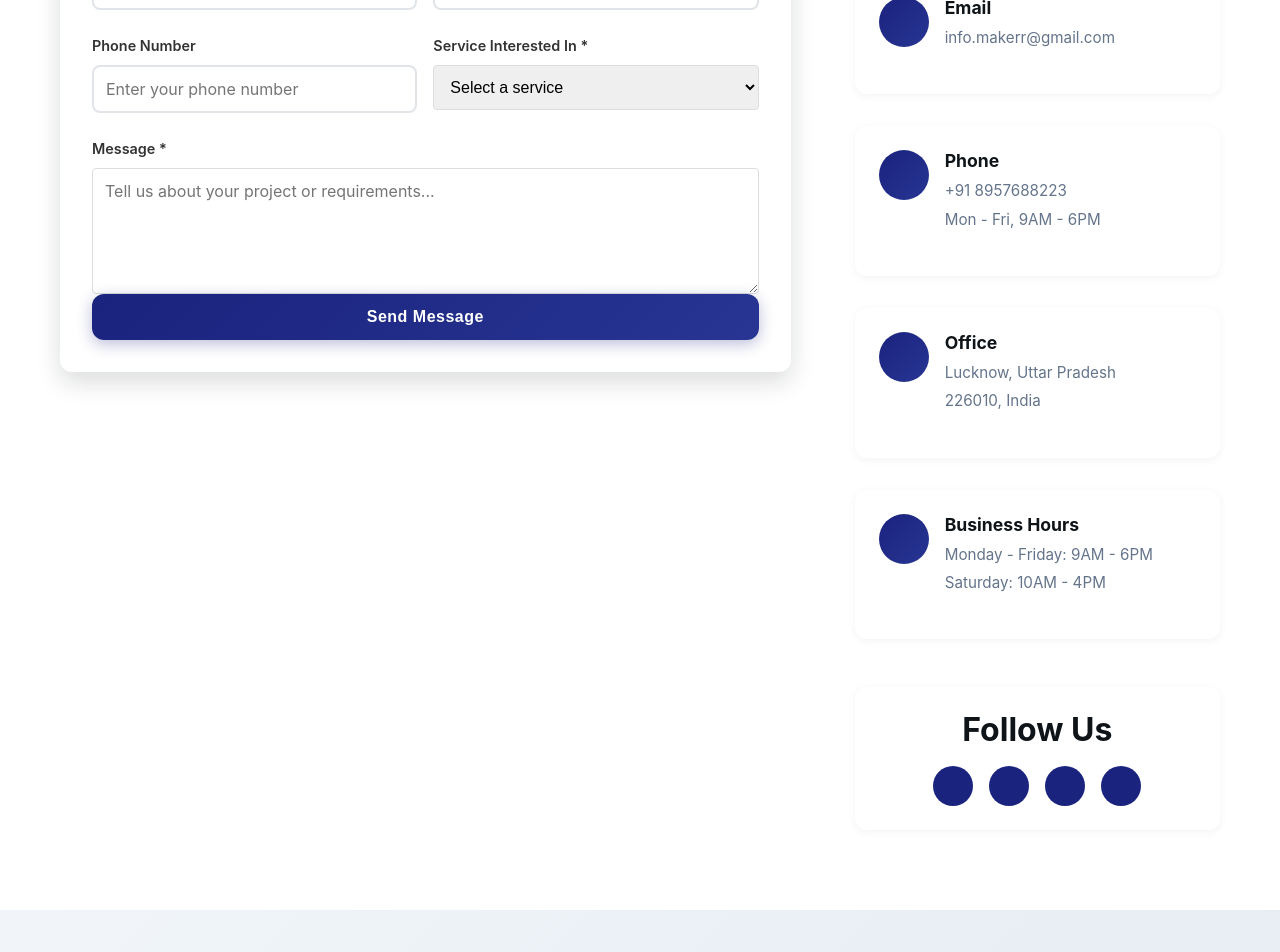
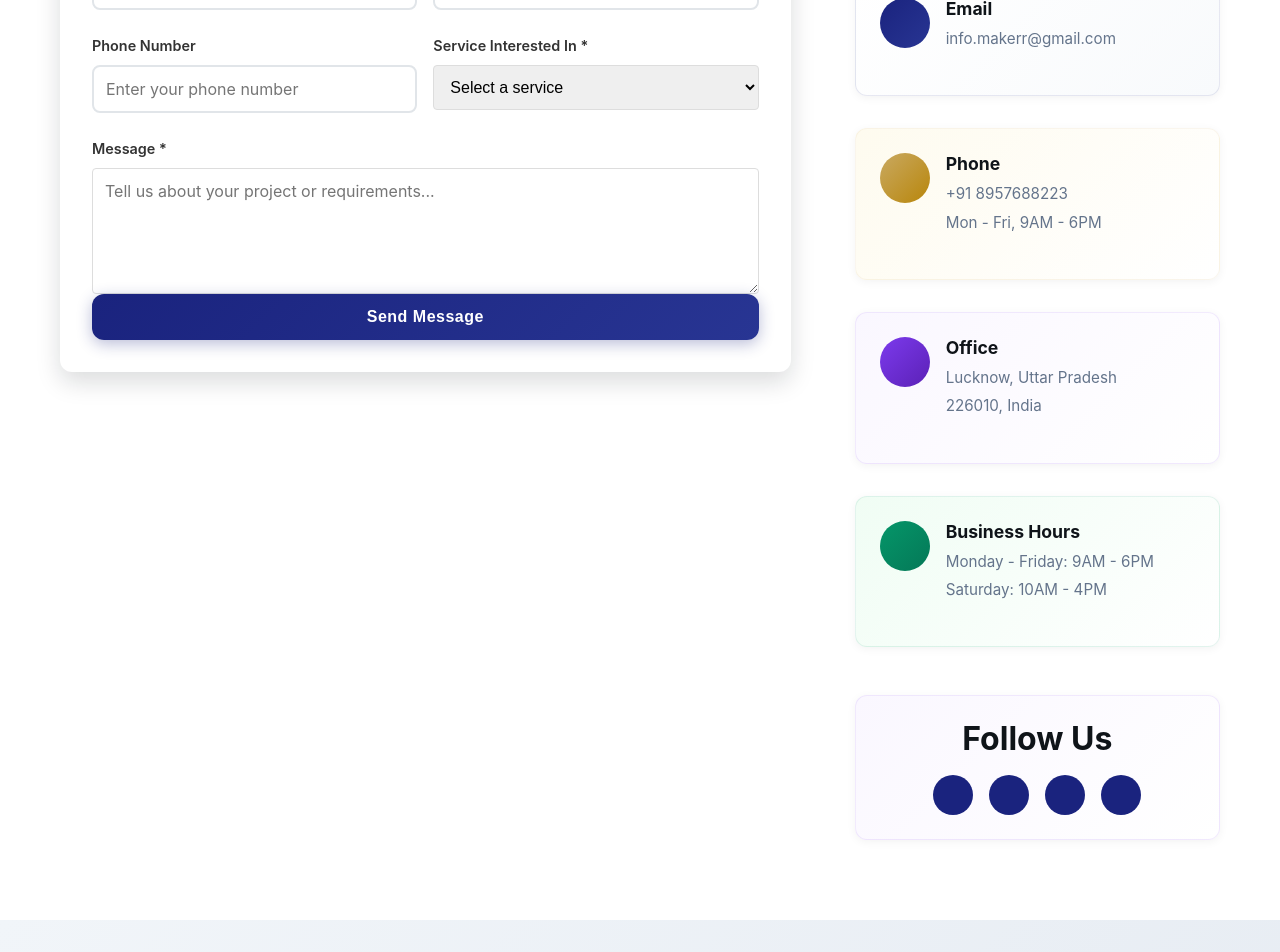
Before and after one commit to Harshit057/Makerr, a React (Create React App) app in the folder client/: page /contact in a window 1280 px wide. Shown: the part 720-1672 px from the top of the page. Built offline with nearby package versions, Linux system fonts and the light colour scheme; the HTML template or start-up script is replaced by a standard one.

Commit message:
new card components

```diff
--- a/client/src/App.css
+++ b/client/src/App.css
@@ -196,6 +196,43 @@ p {
   transform: scaleX(1);
 }
 
+/* Card Color Variations */
+.card:nth-child(4n+1) {
+  background: linear-gradient(135deg, #ffffff 0%, #f8fafc 100%);
+  border: 1px solid rgba(26, 35, 126, 0.1);
+}
+
+.card:nth-child(4n+1)::before {
+  background: var(--gradient);
+}
+
+.card:nth-child(4n+2) {
+  background: linear-gradient(135deg, #fefbef 0%, #ffffff 100%);
+  border: 1px solid rgba(201, 169, 97, 0.1);
+}
+
+.card:nth-child(4n+2)::before {
+  background: var(--gradient-gold);
+}
+
+.card:nth-child(4n+3) {
+  background: linear-gradient(135deg, #faf7ff 0%, #ffffff 100%);
+  border: 1px solid rgba(124, 58, 237, 0.1);
+}
+
+.card:nth-child(4n+3)::before {
+  background: var(--gradient-purple);
+}
+
+.card:nth-child(4n+4) {
+  background: linear-gradient(135deg, #f0fdf4 0%, #ffffff 100%);
+  border: 1px solid rgba(5, 150, 105, 0.1);
+}
+
+.card:nth-child(4n+4)::before {
+  background: linear-gradient(135deg, #059669 0%, #047857 100%);
+}
+
 /* Grid */
 .grid {
   display: grid;
--- a/client/src/admin/pages/Dashboard.css
+++ b/client/src/admin/pages/Dashboard.css
@@ -32,6 +32,68 @@
   display: flex;
   align-items: center;
   gap: 1rem;
+  position: relative;
+  overflow: hidden;
+  border: 1px solid rgba(15, 20, 25, 0.08);
+  transition: all 0.3s ease;
+}
+
+.stat-card::before {
+  content: '';
+  position: absolute;
+  top: 0;
+  left: 0;
+  right: 0;
+  height: 4px;
+  background: var(--gradient);
+  transform: scaleX(0);
+  transition: transform 0.3s ease;
+}
+
+.stat-card:hover {
+  transform: translateY(-4px);
+  box-shadow: 0 8px 20px rgba(0, 0, 0, 0.15);
+}
+
+.stat-card:hover::before {
+  transform: scaleX(1);
+}
+
+/* Stat Card Color Variations */
+.stat-card:nth-child(1) {
+  background: linear-gradient(135deg, #ffffff 0%, #f8fafc 100%);
+  border: 1px solid rgba(26, 35, 126, 0.1);
+}
+
+.stat-card:nth-child(1)::before {
+  background: var(--gradient);
+}
+
+.stat-card:nth-child(2) {
+  background: linear-gradient(135deg, #fefbef 0%, #ffffff 100%);
+  border: 1px solid rgba(201, 169, 97, 0.1);
+}
+
+.stat-card:nth-child(2)::before {
+  background: var(--gradient-gold);
+}
+
+.stat-card:nth-child(3) {
+  background: linear-gradient(135deg, #faf7ff 0%, #ffffff 100%);
+  border: 1px solid rgba(124, 58, 237, 0.1);
+}
+
+.stat-card:nth-child(3)::before {
+  background: var(--gradient-purple);
+}
+
+.stat-card:nth-child(4) {
+  background: linear-gradient(135deg, #f0fdf4 0%, #ffffff 100%);
+  border: 1px solid rgba(5, 150, 105, 0.1);
+}
+
+.stat-card:nth-child(4)::before {
+  background: linear-gradient(135deg, #059669 0%, #047857 100%);
 }
 
 .stat-icon {
@@ -43,6 +105,24 @@
   justify-content: center;
   background: var(--gradient);
   border-radius: 12px;
+  color: white;
+}
+
+/* Stat Icon Color Variations */
+.stat-card:nth-child(1) .stat-icon {
+  background: var(--gradient);
+}
+
+.stat-card:nth-child(2) .stat-icon {
+  background: var(--gradient-gold);
+}
+
+.stat-card:nth-child(3) .stat-icon {
+  background: var(--gradient-purple);
+}
+
+.stat-card:nth-child(4) .stat-icon {
+  background: linear-gradient(135deg, #059669 0%, #047857 100%);
 }
 
 .stat-content {
--- a/client/src/admin/pages/Login.css
+++ b/client/src/admin/pages/Login.css
@@ -8,12 +8,37 @@
 }
 
 .login-card {
-  background: white;
+  background: linear-gradient(135deg, #ffffff 0%, #f8fafc 100%);
   border-radius: 12px;
   padding: 3rem;
   box-shadow: 0 15px 35px rgba(0, 0, 0, 0.1);
   width: 100%;
   max-width: 420px;
+  border: 1px solid rgba(26, 35, 126, 0.1);
+  position: relative;
+  overflow: hidden;
+  transition: all 0.3s ease;
+}
+
+.login-card::before {
+  content: '';
+  position: absolute;
+  top: 0;
+  left: 0;
+  right: 0;
+  height: 4px;
+  background: var(--gradient-mixed);
+  transform: scaleX(0);
+  transition: transform 0.3s ease;
+}
+
+.login-card:hover {
+  transform: translateY(-5px);
+  box-shadow: 0 25px 50px rgba(0, 0, 0, 0.15);
+}
+
+.login-card:hover::before {
+  transform: scaleX(1);
 }
 
 .login-header {
--- a/client/src/pages/About.css
+++ b/client/src/pages/About.css
@@ -127,6 +127,23 @@
   margin: 0 auto 1.5rem;
   color: var(--white);
   font-size: 2rem;
+}
+
+/* Value Card Color Variations */
+.value-item:nth-child(4n+1) .value-icon {
+  background: var(--gradient);
+}
+
+.value-item:nth-child(4n+2) .value-icon {
+  background: var(--gradient-gold);
+}
+
+.value-item:nth-child(4n+3) .value-icon {
+  background: var(--gradient-purple);
+}
+
+.value-item:nth-child(4n+4) .value-icon {
+  background: linear-gradient(135deg, #059669 0%, #047857 100%);
 }
 
 .value-item h3 {
--- a/client/src/pages/Careers.css
+++ b/client/src/pages/Careers.css
@@ -77,6 +77,23 @@
   margin: 0 auto 2rem;
   font-size: 2rem;
   color: var(--white);
+}
+
+/* Benefit Card Color Variations */
+.benefit-card:nth-child(4n+1) .benefit-icon {
+  background: var(--gradient);
+}
+
+.benefit-card:nth-child(4n+2) .benefit-icon {
+  background: var(--gradient-gold);
+}
+
+.benefit-card:nth-child(4n+3) .benefit-icon {
+  background: var(--gradient-purple);
+}
+
+.benefit-card:nth-child(4n+4) .benefit-icon {
+  background: linear-gradient(135deg, #059669 0%, #047857 100%);
 }
 
 .benefit-card h3 {
--- a/client/src/pages/Contact.css
+++ b/client/src/pages/Contact.css
@@ -161,6 +161,68 @@
   background: var(--white);
   border-radius: var(--border-radius);
   box-shadow: 0 2px 10px rgba(0, 0, 0, 0.05);
+  border: 1px solid rgba(15, 20, 25, 0.08);
+  position: relative;
+  overflow: hidden;
+  transition: all 0.3s ease;
+}
+
+.contact-method::before {
+  content: '';
+  position: absolute;
+  top: 0;
+  left: 0;
+  right: 0;
+  height: 3px;
+  background: var(--gradient);
+  transform: scaleX(0);
+  transition: transform 0.3s ease;
+}
+
+.contact-method:hover {
+  transform: translateY(-4px);
+  box-shadow: 0 8px 20px rgba(0, 0, 0, 0.1);
+}
+
+.contact-method:hover::before {
+  transform: scaleX(1);
+}
+
+/* Contact Method Color Variations */
+.contact-method:nth-child(1) {
+  background: linear-gradient(135deg, #ffffff 0%, #f8fafc 100%);
+  border: 1px solid rgba(26, 35, 126, 0.1);
+}
+
+.contact-method:nth-child(1)::before {
+  background: var(--gradient);
+}
+
+.contact-method:nth-child(2) {
+  background: linear-gradient(135deg, #fefbef 0%, #ffffff 100%);
+  border: 1px solid rgba(201, 169, 97, 0.1);
+}
+
+.contact-method:nth-child(2)::before {
+  background: var(--gradient-gold);
+}
+
+.contact-method:nth-child(3) {
+  background: linear-gradient(135deg, #faf7ff 0%, #ffffff 100%);
+  border: 1px solid rgba(124, 58, 237, 0.1);
+}
+
+.contact-method:nth-child(3)::before {
+  background: var(--gradient-purple);
+}
+
+.contact-method:nth-child(4) {
+  background: linear-gradient(135deg, #f0fdf4 0%, #ffffff 100%);
+  border: 1px solid rgba(5, 150, 105, 0.1);
+}
+
+.contact-method:nth-child(4)::before {
+  background: linear-gradient(135deg, #059669 0%, #047857 100%);
 }
 
 .contact-icon {
@@ -174,6 +236,23 @@
   color: var(--white);
   font-size: 1.25rem;
   flex-shrink: 0;
+}
+
+/* Contact Icon Color Variations */
+.contact-method:nth-child(1) .contact-icon {
+  background: var(--gradient);
+}
+
+.contact-method:nth-child(2) .contact-icon {
+  background: var(--gradient-gold);
+}
+
+.contact-method:nth-child(3) .contact-icon {
+  background: var(--gradient-purple);
+}
+
+.contact-method:nth-child(4) .contact-icon {
+  background: linear-gradient(135deg, #059669 0%, #047857 100%);
 }
 
 .contact-details h3 {
@@ -190,10 +269,35 @@
 
 .social-section {
   padding: 1.5rem;
-  background: var(--white);
+  background: linear-gradient(135deg, #faf7ff 0%, #ffffff 100%);
   border-radius: var(--border-radius);
   box-shadow: 0 2px 10px rgba(0, 0, 0, 0.05);
   text-align: center;
+  border: 1px solid rgba(124, 58, 237, 0.1);
+  position: relative;
+  overflow: hidden;
+  transition: all 0.3s ease;
+}
+
+.social-section::before {
+  content: '';
+  position: absolute;
+  top: 0;
+  left: 0;
+  right: 0;
+  height: 3px;
+  background: var(--gradient-purple);
+  transform: scaleX(0);
+  transition: transform 0.3s ease;
+}
+
+.social-section:hover {
+  transform: translateY(-4px);
+  box-shadow: 0 8px 20px rgba(124, 58, 237, 0.1);
+}
+
+.social-section:hover::before {
+  transform: scaleX(1);
 }
 
 .social-section h3 {
--- a/client/src/pages/Services.css
+++ b/client/src/pages/Services.css
@@ -131,6 +131,23 @@
   justify-content: center;
   color: var(--white);
   font-size: 1.5rem;
+}
+
+/* Service Card Color Variations */
+.service-card:nth-child(4n+1) .service-icon {
+  background: var(--gradient);
+}
+
+.service-card:nth-child(4n+2) .service-icon {
+  background: var(--gradient-gold);
+}
+
+.service-card:nth-child(4n+3) .service-icon {
+  background: var(--gradient-purple);
+}
+
+.service-card:nth-child(4n+4) .service-icon {
+  background: linear-gradient(135deg, #059669 0%, #047857 100%);
 }
 
 .service-category {
```
